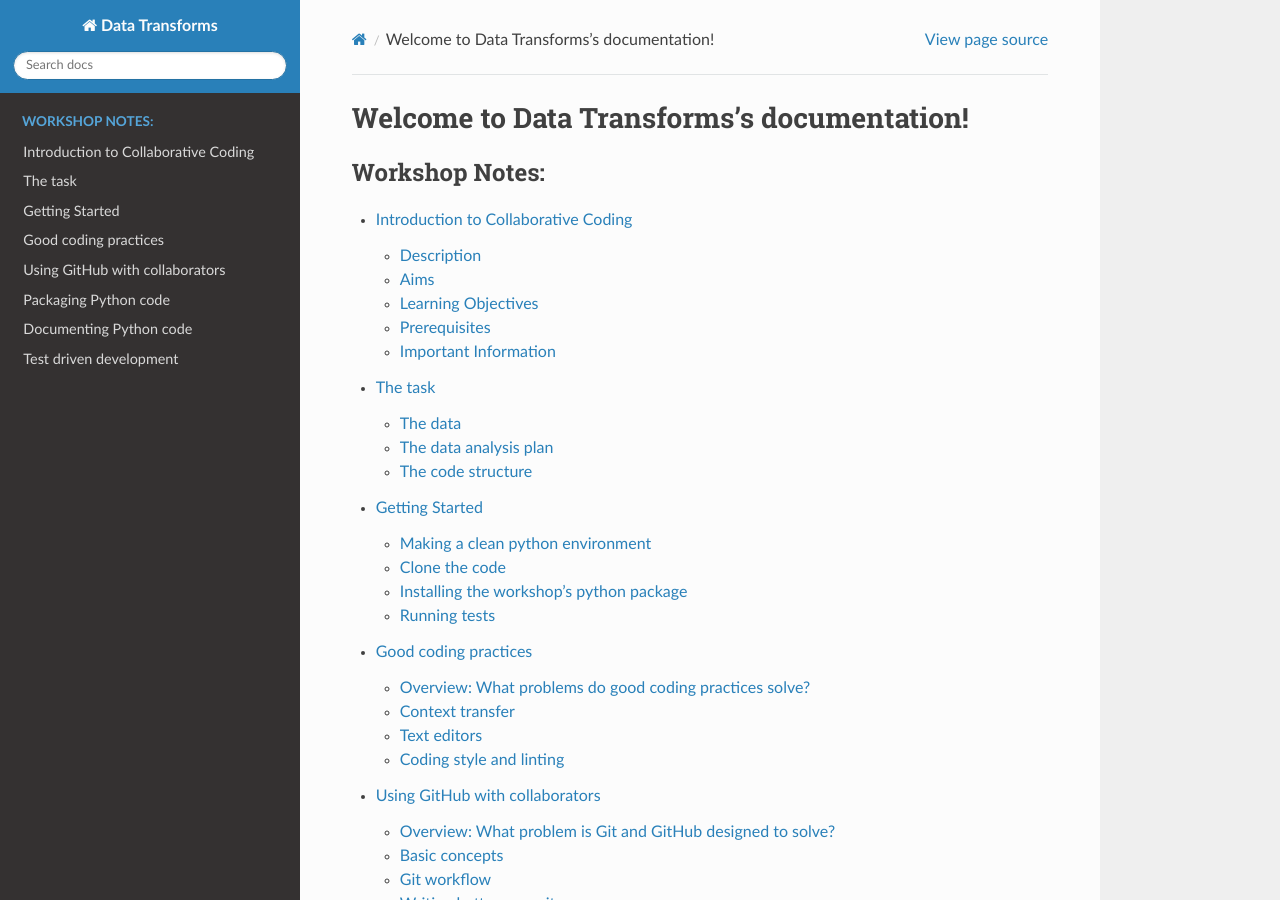
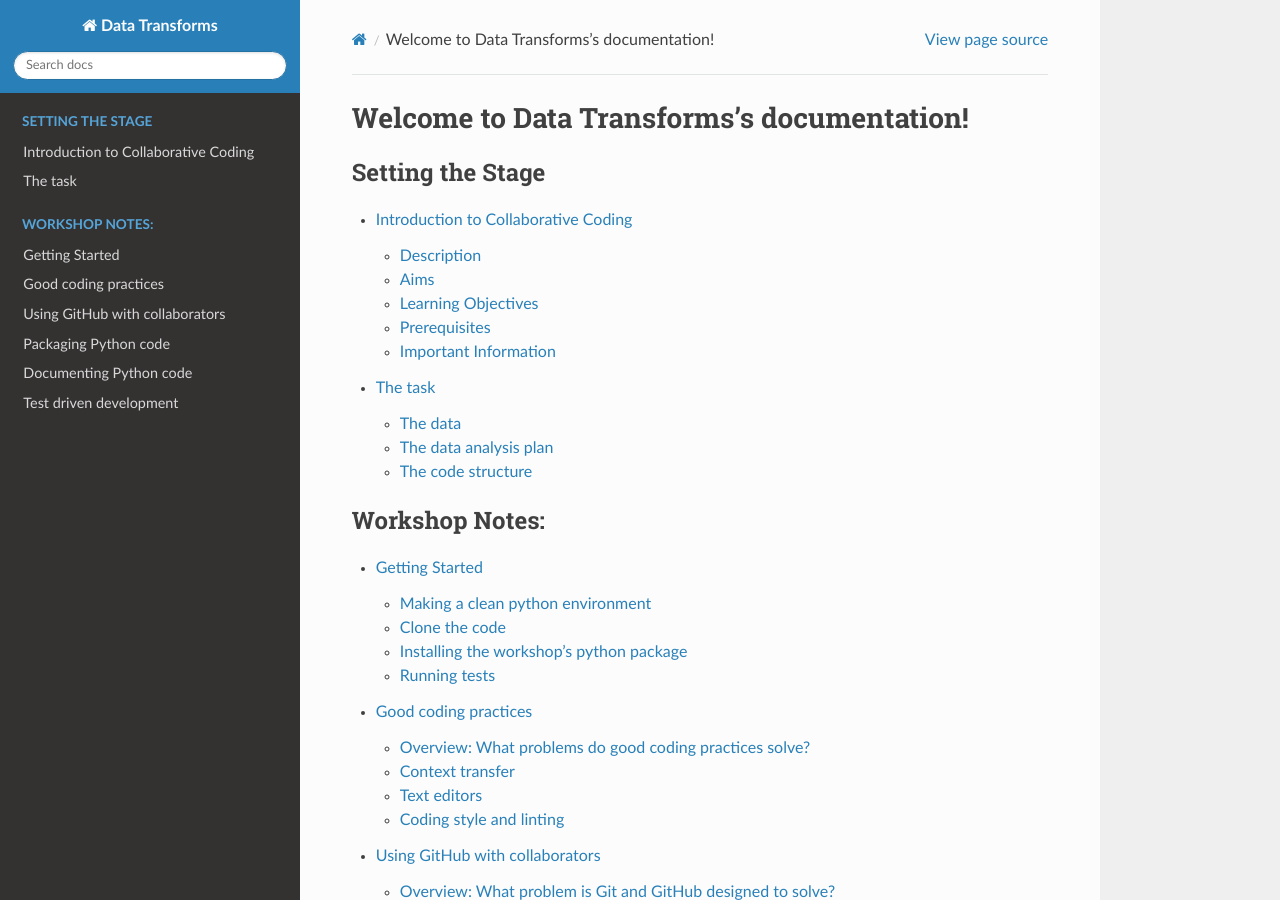
Before and after one commit to CKrawczyk/DISCnet_workshop, a Sphinx documentation site: the page built from docs/source/index.rst, in a window 1280 px wide and 900 px high. Built offline with Sphinx 7.4.7 and the Read the Docs theme 2.0.0, drawn with Linux system fonts in a browser that asks for light colours; pages that are not in the unit, such as notebooks, are missing from menus.

```diff
--- a/docs/source/index.rst
+++ b/docs/source/index.rst
@@ -3,10 +3,15 @@ Welcome to Data Transforms's documentation!
 
 .. toctree::
    :maxdepth: 2
-   :caption: Workshop Notes:
+   :caption: Setting the Stage
 
    introduction
    the_task
+
+.. toctree::
+   :maxdepth: 2
+   :caption: Workshop Notes:
+
    getting_started
    good_coding_practices
    github_with_collaborators
```
